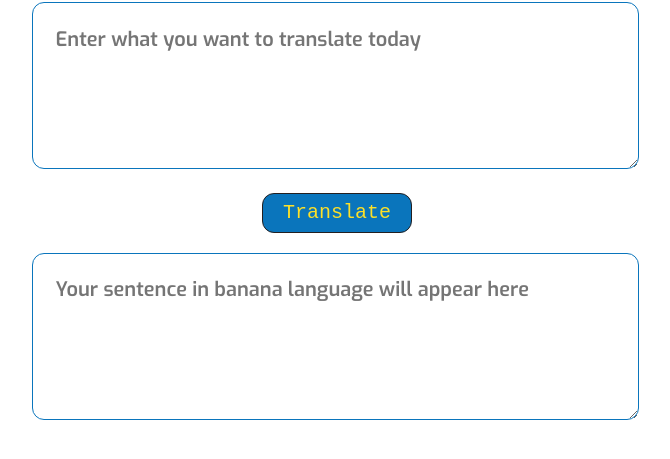
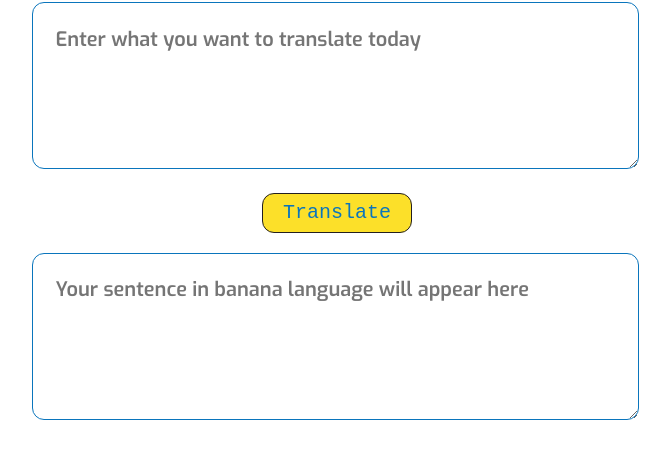
Before and after one commit to NICCK08/Neogcamp_markFour, a plain HTML site: page index.html in a window 1280 px wide. In both pictures the pointer is over the button "Translate". Shown: the part 113-572 px from the top of the page, without its empty margins (328-998 px from the left). Drawn offline with Linux system fonts and the light colour scheme; a web font is replaced by a local one.

Commit message:
Updated CSS

```diff
--- a/style.css
+++ b/style.css
@@ -1,5 +1,6 @@
 @import url('https://fonts.googleapis.com/css2?family=Syne+Mono&display=swap');
 @import url('https://fonts.googleapis.com/css2?family=Exo:wght@600&display=swap');
+
 
 
 #main {
@@ -62,3 +63,8 @@ h1{
    transition: background-colour 2s;
 
 }
+/* ######## Hover animation ######### */
+#btn-translate:hover{
+    background-color: #FCE029 ;
+    color: #0A75BC;
+}
```
